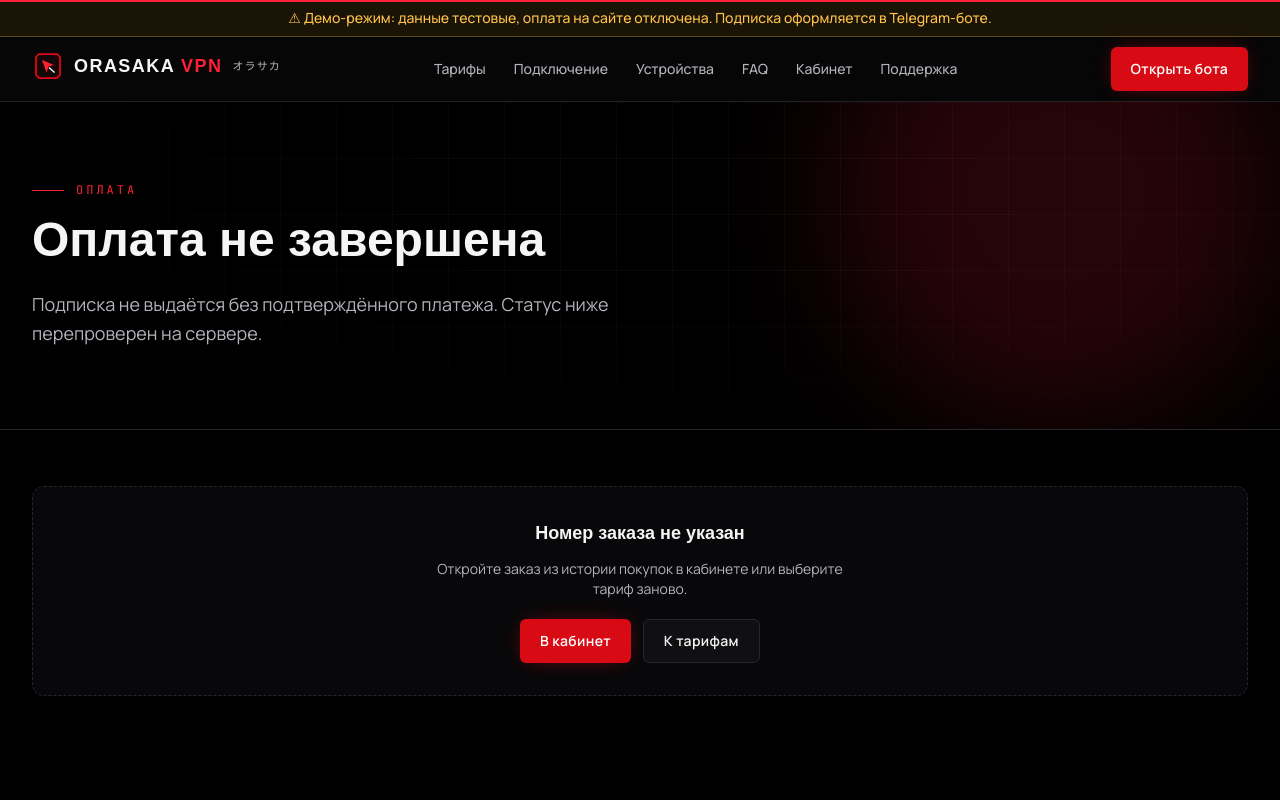
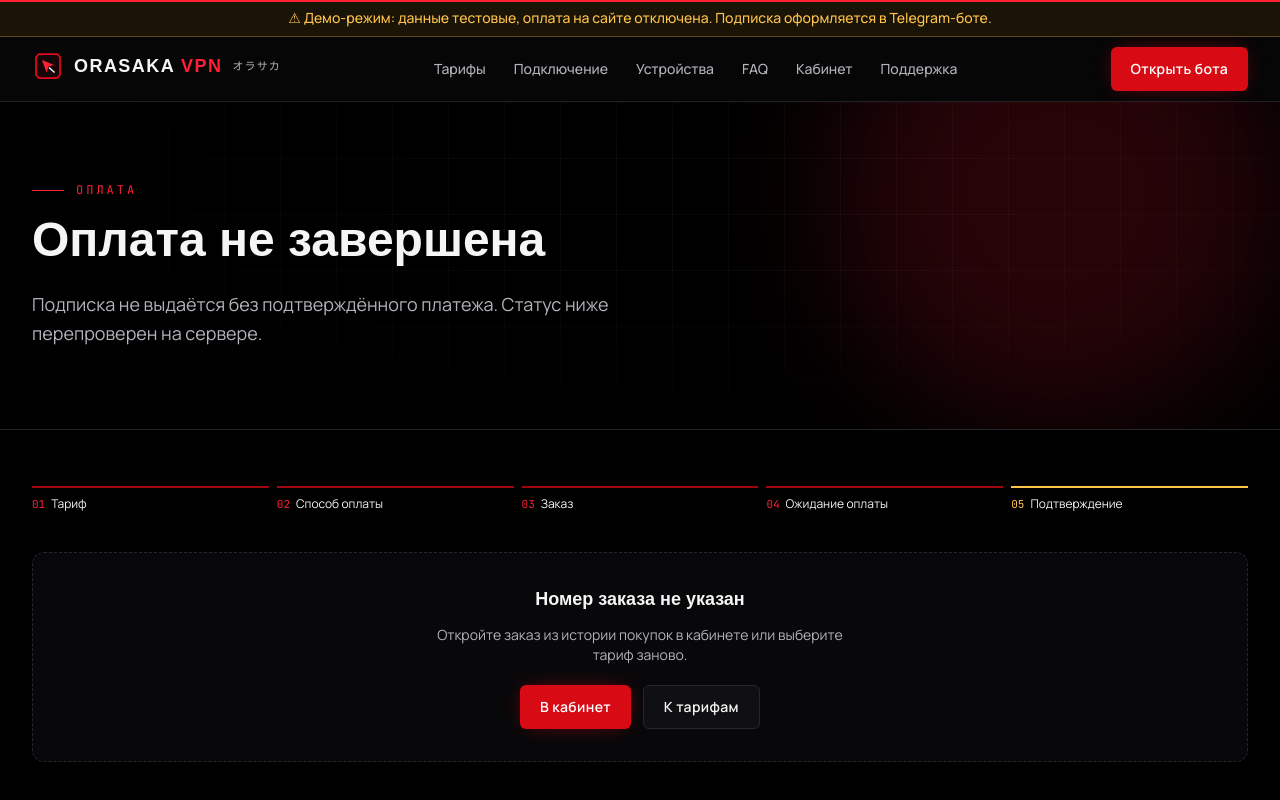
Before and after one commit to TheHonoredOne914/help, a Next.js app in the folder orasaka-site/: page /payment/error in a window 1280 px wide. Shown: the top 800 px of the page. Built offline with nearby package versions, Linux system fonts and the light colour scheme; a web font is replaced by a local one.

Commit message:
orasaka-site: payment flow stepper on checkout, gateway and outcome pages
Co-authored-by: carren130712 <carren130712@gmail.com>

```diff
--- a/orasaka-site/src/app/checkout/[orderId]/page.tsx
+++ b/orasaka-site/src/app/checkout/[orderId]/page.tsx
@@ -2,6 +2,7 @@ import type { Metadata } from "next";
 import { Suspense } from "react";
 import { OrderView } from "@/components/order-view";
 import { Skeleton } from "@/components/states";
+import { PaymentSteps } from "@/components/payment-steps";
 import { Container, PageHeader } from "@/components/ui";
 
 export const metadata: Metadata = { title: "Оплата заказа" };
@@ -11,6 +12,7 @@ export default function CheckoutPage({ params }: PageProps<"/checkout/[orderId]"
     <>
       <PageHeader eyebrow="Оплата" title="Оплата заказа" />
       <Container className="max-w-3xl py-14">
+        <PaymentSteps current={2} />
         <Suspense fallback={<Skeleton className="h-64 w-full" />}>
           <Checkout params={params} />
         </Suspense>
--- a/orasaka-site/src/app/checkout/page.tsx
+++ b/orasaka-site/src/app/checkout/page.tsx
@@ -2,6 +2,7 @@ import type { Metadata } from "next";
 import { Suspense } from "react";
 import { CheckoutForm } from "@/components/checkout-form";
 import { LoadingCards } from "@/components/states";
+import { PaymentSteps } from "@/components/payment-steps";
 import { Container, PageHeader } from "@/components/ui";
 import { firstParam, type SearchParams } from "@/lib/search-params";
 
@@ -16,6 +17,7 @@ export default function CheckoutStartPage({ searchParams }: PageProps<"/checkout
         lead="Выберите срок и способ оплаты. Заказ создаётся на сервере, сумма фиксируется в нём."
       />
       <Container className="py-14">
+        <PaymentSteps current={1} />
         <Suspense fallback={<LoadingCards label="Загружаем условия…" />}>
           <Checkout searchParams={searchParams} />
         </Suspense>
--- a/orasaka-site/src/app/pay/mock/[paymentId]/page.tsx
+++ b/orasaka-site/src/app/pay/mock/[paymentId]/page.tsx
@@ -2,6 +2,7 @@ import type { Metadata } from "next";
 import { Suspense } from "react";
 import { MockGateway } from "@/components/mock-gateway";
 import { Skeleton } from "@/components/states";
+import { PaymentSteps } from "@/components/payment-steps";
 import { Container, PageHeader } from "@/components/ui";
 
 export const metadata: Metadata = { title: "Тестовый платёжный шлюз (DEMO)" };
@@ -15,6 +16,7 @@ export default function MockPayPage({ params }: PageProps<"/pay/mock/[paymentId]
         lead="Имитация страницы платёжного сервиса. В рабочем режиме здесь будет страница ЮKassa или другого провайдера."
       />
       <Container className="max-w-2xl py-14">
+        <PaymentSteps current={3} />
         <Suspense fallback={<Skeleton className="h-64 w-full" />}>
           <Gateway params={params} />
         </Suspense>
--- a/orasaka-site/src/app/payment/error/page.tsx
+++ b/orasaka-site/src/app/payment/error/page.tsx
@@ -3,6 +3,7 @@ import { Suspense } from "react";
 import { MissingOrder } from "@/components/missing-order";
 import { PaymentOutcome } from "@/components/payment-outcome";
 import { Skeleton } from "@/components/states";
+import { PaymentSteps } from "@/components/payment-steps";
 import { Container, PageHeader } from "@/components/ui";
 import { firstParam, type SearchParams } from "@/lib/search-params";
 
@@ -17,6 +18,7 @@ export default function PaymentErrorPage({ searchParams }: PageProps<"/payment/e
         lead="Подписка не выдаётся без подтверждённого платежа. Статус ниже перепроверен на сервере."
       />
       <Container className="max-w-3xl py-14">
+        <PaymentSteps current={4} failed />
         <Suspense fallback={<Skeleton className="h-64 w-full" />}>
           <Outcome searchParams={searchParams} />
         </Suspense>
--- a/orasaka-site/src/app/payment/return/page.tsx
+++ b/orasaka-site/src/app/payment/return/page.tsx
@@ -3,6 +3,7 @@ import { Suspense } from "react";
 import { MissingOrder } from "@/components/missing-order";
 import { OrderView } from "@/components/order-view";
 import { Skeleton } from "@/components/states";
+import { PaymentSteps } from "@/components/payment-steps";
 import { Container, PageHeader } from "@/components/ui";
 import { firstParam, type SearchParams } from "@/lib/search-params";
 
@@ -17,6 +18,7 @@ export default function PaymentReturnPage({ searchParams }: PageProps<"/payment/
         lead="Статус берётся только с сервера. Параметры адреса после возврата со страницы оплаты не подтверждают платёж."
       />
       <Container className="max-w-3xl py-14">
+        <PaymentSteps current={3} />
         <Suspense fallback={<Skeleton className="h-64 w-full" />}>
           <ReturnStatus searchParams={searchParams} />
         </Suspense>
--- a/orasaka-site/src/app/payment/success/page.tsx
+++ b/orasaka-site/src/app/payment/success/page.tsx
@@ -3,6 +3,7 @@ import { Suspense } from "react";
 import { MissingOrder } from "@/components/missing-order";
 import { PaymentOutcome } from "@/components/payment-outcome";
 import { Skeleton } from "@/components/states";
+import { PaymentSteps } from "@/components/payment-steps";
 import { Container, PageHeader } from "@/components/ui";
 import { firstParam, type SearchParams } from "@/lib/search-params";
 
@@ -13,6 +14,7 @@ export default function PaymentSuccessPage({ searchParams }: PageProps<"/payment
     <>
       <PageHeader eyebrow="Оплата" title="Спасибо за оплату" lead="Статус ниже перепроверен на сервере." />
       <Container className="max-w-3xl py-14">
+        <PaymentSteps current={4} />
         <Suspense fallback={<Skeleton className="h-64 w-full" />}>
           <Outcome searchParams={searchParams} />
         </Suspense>
--- /dev/null
+++ b/orasaka-site/src/components/payment-steps.tsx
@@ -0,0 +1,40 @@
+const STEPS = ["Тариф", "Способ оплаты", "Заказ", "Ожидание оплаты", "Подтверждение"] as const;
+
+/**
+ * Where the visitor is in the payment flow. Purely navigational: the real order status always
+ * comes from the server and is shown by the page content, never inferred from this indicator.
+ */
+export function PaymentSteps({ current, failed = false }: { current: 0 | 1 | 2 | 3 | 4; failed?: boolean }) {
+  return (
+    <nav aria-label="Этапы оплаты" className="mb-10">
+      <ol className="grid grid-cols-5 gap-1.5 sm:gap-2">
+        {STEPS.map((label, i) => {
+          const state = i < current ? "done" : i === current ? (failed ? "failed" : "current") : "todo";
+          return (
+            <li key={label} aria-current={i === current ? "step" : undefined} className="min-w-0">
+              <span
+                aria-hidden="true"
+                className={`block h-0.5 ${
+                  state === "done" ? "bg-brand/70" : state === "current" ? "bg-accent shadow-[0_0_10px_rgb(255_32_53/0.7)]" : state === "failed" ? "bg-warning" : "bg-line"
+                }`}
+              />
+              <span aria-hidden="true" className="mt-2 flex items-baseline gap-1.5">
+                <span className={`font-mono text-[11px] ${state === "todo" ? "text-muted/70" : state === "failed" ? "text-warning" : "text-accent"}`}>
+                  {String(i + 1).padStart(2, "0")}
+                </span>
+                <span className={`hidden truncate text-xs sm:inline ${state === "todo" ? "text-muted" : "text-fg"}`}>{label}</span>
+              </span>
+              <span className="sr-only">
+                {label}
+                {state === "done" ? " — пройдено" : state === "current" ? " — текущий шаг" : state === "failed" ? " — требует внимания" : ""}
+              </span>
+            </li>
+          );
+        })}
+      </ol>
+      <p aria-hidden="true" className="mt-3 text-sm text-fg sm:hidden">
+        Шаг {current + 1} из {STEPS.length}: {STEPS[current]}
+      </p>
+    </nav>
+  );
+}
```
